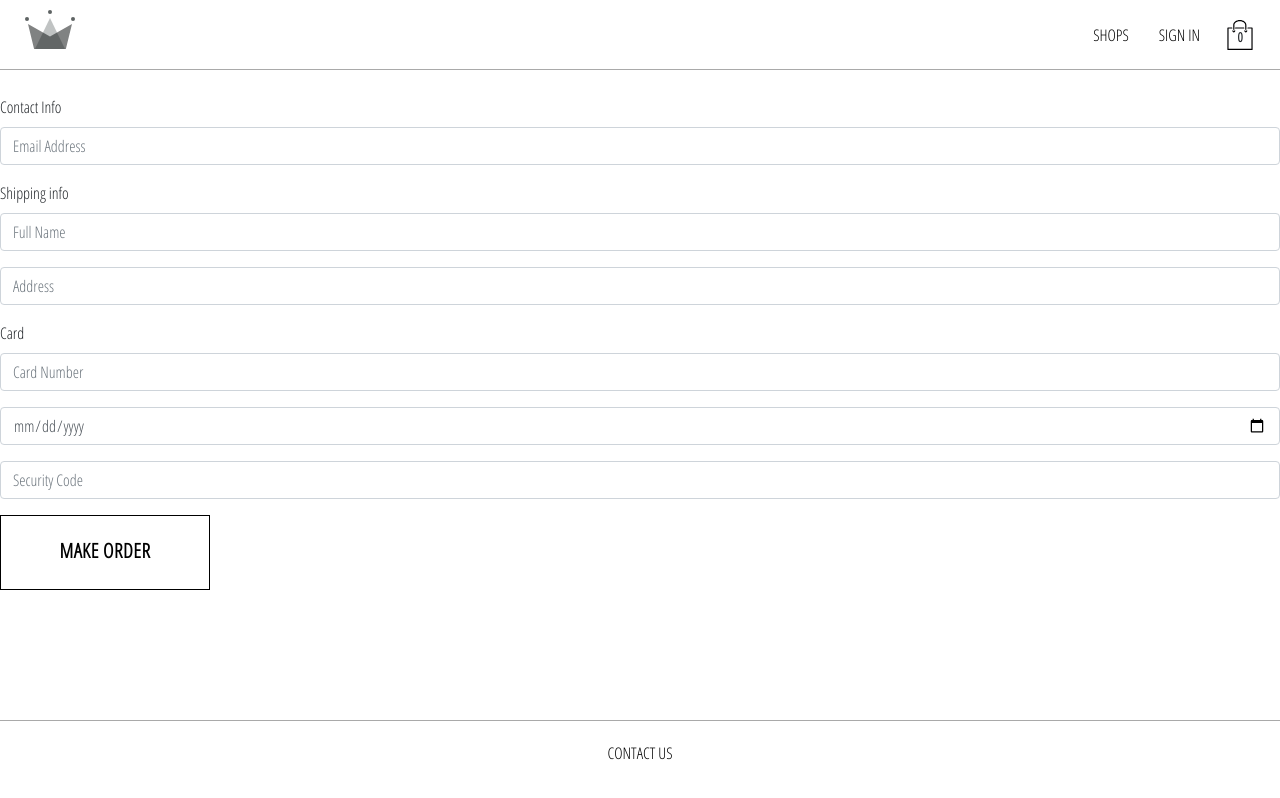
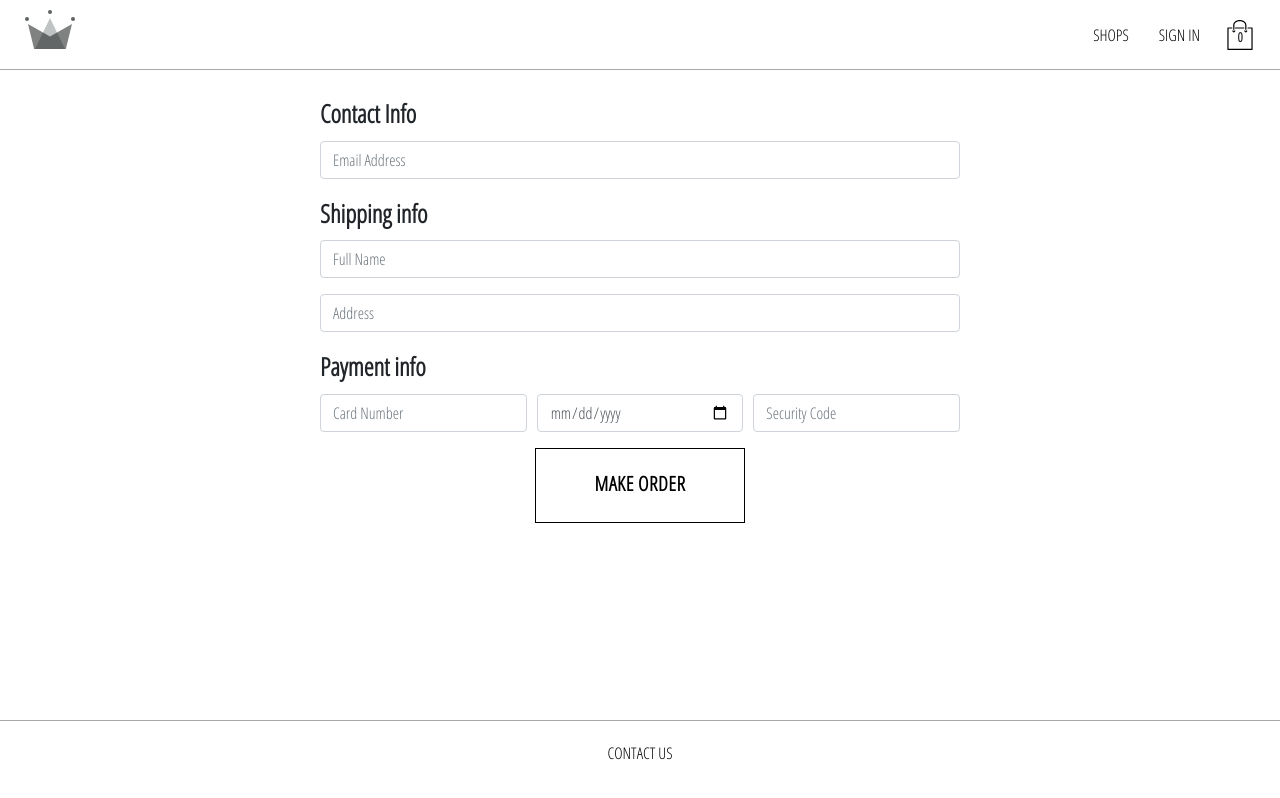
Before and after one commit to IlyaTorch/online-shopping-platform-frontend, a React (Create React App) app: page /order-form in a window 1280 px wide. Built offline with nearby package versions, Linux system fonts and the light colour scheme.

Commit message:
update order form and add redirecting to the success page when order was created successfully

```diff
--- a/src/components/order-form/OrderForm.jsx
+++ b/src/components/order-form/OrderForm.jsx
@@ -1,6 +1,8 @@
 import React from 'react';
 import {PAYMENT_URL} from "../../url-data/urlData";
-import {Form} from "react-bootstrap";
+import {Col, Form} from "react-bootstrap";
+
+import './orderForm.scss';
 
 import CustomButton from "../custom-button/CustomButton";
 
@@ -50,20 +52,23 @@ const OrderForm = ({items, totalSum}) => {
                 },
                 total_sum: totalSum
             };
-            console.log(order)
+
             fetch(PAYMENT_URL, {
                 method: 'POST',
                 headers: {
                     'Content-Type': 'application/json;charset=utf-8'
                 },
                 body: JSON.stringify(order)
-            }).then(response => console.log(response));
+            }).then(response => response.status === 201
+                ? window.location.href='success-payment'
+                : console.error(response));
         }
 
         setValidated(true);
         };
 
     return (
+        <div className="order-form">
             <Form noValidate validated={validated} onSubmit={handleSubmit}>
                 <Form.Group md="4" controlId="validationCustom01">
                     <Form.Label>Contact Info</Form.Label>
@@ -98,8 +103,10 @@ const OrderForm = ({items, totalSum}) => {
                     />
                 </Form.Group>
 
-            <Form.Group  md="4" controlId="validationCustomUsername">
-                <Form.Label>Card</Form.Label>
+                <Form.Group  md="8" controlId="validationCustomUsername">
+                    <Form.Label>Payment info</Form.Label>
+                    <Form.Row>
+                        <Col>
                             <Form.Control
                                 type="text"
                                 placeholder="Card Number"
@@ -108,9 +115,8 @@ const OrderForm = ({items, totalSum}) => {
                                 name="cc_number"
                                 onChange={handleChange}
                             />
-            </Form.Group>
-
-            <Form.Group  md="4" controlId="validationCustomUsername">
+                        </Col>
+                        <Col>
                             <Form.Control
                                 type="date"
                                 placeholder="Expiration Date"
@@ -119,9 +125,8 @@ const OrderForm = ({items, totalSum}) => {
                                 name="cc_expiry"
                                 onChange={handleChange}
                             />
-            </Form.Group>
-
-            <Form.Group  md="4" controlId="validationCustomUsername">
+                        </Col>
+                        <Col>
                             <Form.Control
                                 type="text"
                                 placeholder="Security Code"
@@ -129,11 +134,15 @@ const OrderForm = ({items, totalSum}) => {
                                 required
                                 name="cc_code"
                                 onChange={handleChange}
+                                width="50"
                             />
+                        </Col>
+                    </Form.Row>
                 </Form.Group>
 
                 <CustomButton type="submit">Make Order</CustomButton>
             </Form>
+        </div>
   );
 };
 
--- a/src/components/order-form/orderForm.scss
+++ b/src/components/order-form/orderForm.scss
@@ -1,31 +1,10 @@
-.payment-form {
-  margin-top: 25px;
-  margin-bottom: 50px;
-  border: 1px solid darkgrey;
+.order-form {
+  width: 50%;
+  margin: auto;
+  font-size: 25px;
+  font-weight: bold;
 
-  fieldset{
-    border: none;
+  button {
+    margin: auto;
   }
-
-  legend {
-    font-size: 28px;
-    font-weight: bold;
-  }
-
-  input {
-    font-size: 22px;
-  }
-  span {
-    margin-left: 15px;
-    font-size: 33px;
-  }
-
-  .mm, .yy {
-    width: 50px;
-  }
-
-  .cvc {
-    width: 60px;
-  }
-
 }
--- a/src/pages/checkout/CheckoutPage.jsx
+++ b/src/pages/checkout/CheckoutPage.jsx
@@ -40,9 +40,11 @@ const CheckoutPage = ({cartItems, total}) => (
             <span>TOTAL: ${total}</span>
         </div>
 
-        <Link to='/order-form'>
-            <CustomButton>Checkout</CustomButton>
-        </Link>
+        {total > 0 &&
+            <Link to='/order-form'>
+                <CustomButton>Checkout</CustomButton>
+            </Link>
+        }
     </div>
 );
 
```
Lines whose indentation alone changed are shown as unchanged.
